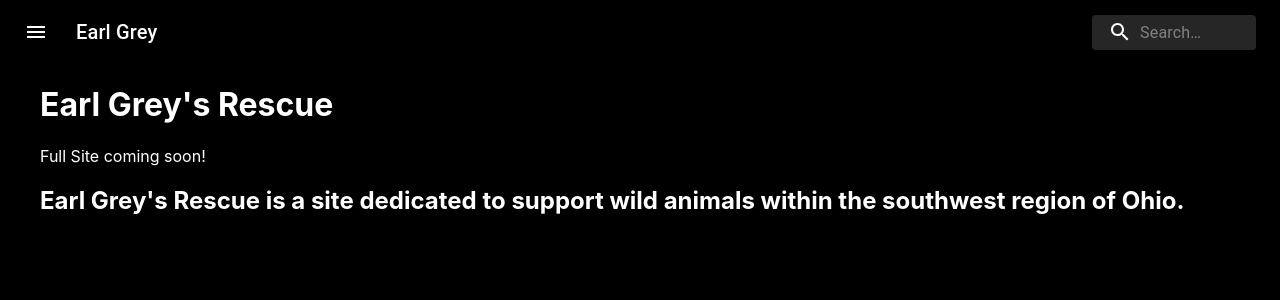
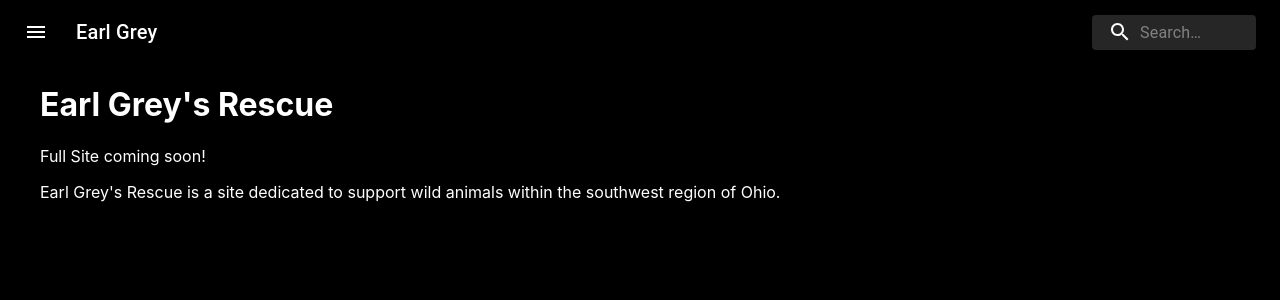
Before and after one commit to davisblakep/earlgrey, a React (Create React App) app in the folder earlgrey/: page / in a window 1280 px wide. Shown: the top 300 px of the page. Built offline with nearby package versions, Linux system fonts and the light colour scheme.

Commit message:
Quick switch from h2 to p for description

```diff
--- a/earlgrey/src/App.js
+++ b/earlgrey/src/App.js
@@ -8,7 +8,7 @@ function App() {
       <NavBar />
       <h1 style={{ marginLeft: "40px" }}>Earl Grey's Rescue</h1>
       <p style={{ marginLeft: "40px" }}>Full Site coming soon!</p>
-      <h2 style={{ marginLeft: "40px" }}>Earl Grey's Rescue is a site dedicated to support wild animals within the southwest region of Ohio.</h2>
+      <p style={{ marginLeft: "40px" }}>Earl Grey's Rescue is a site dedicated to support wild animals within the southwest region of Ohio.</p>
     </div>
   );
 }
```
